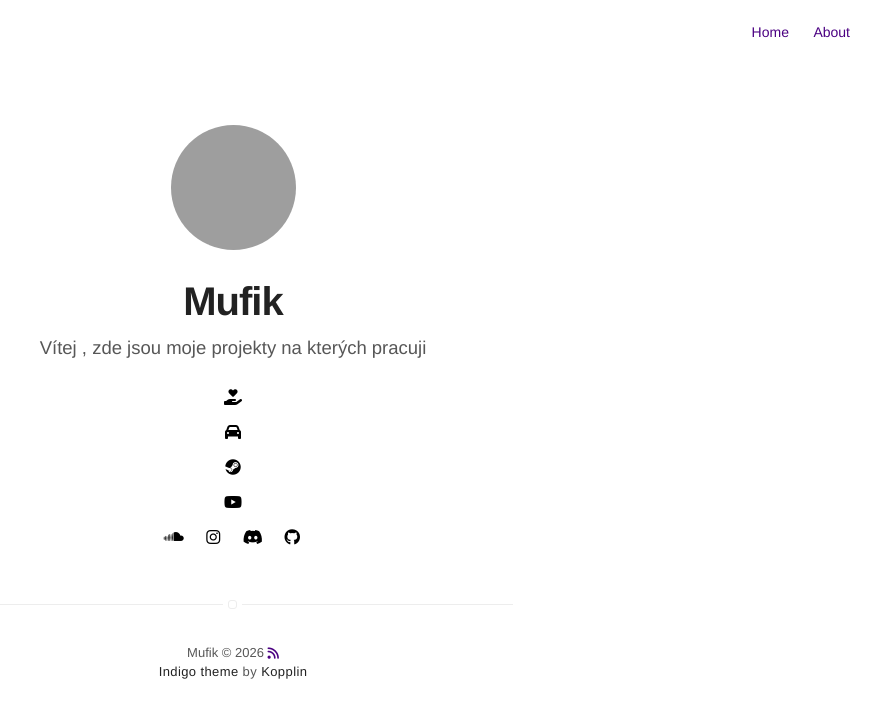
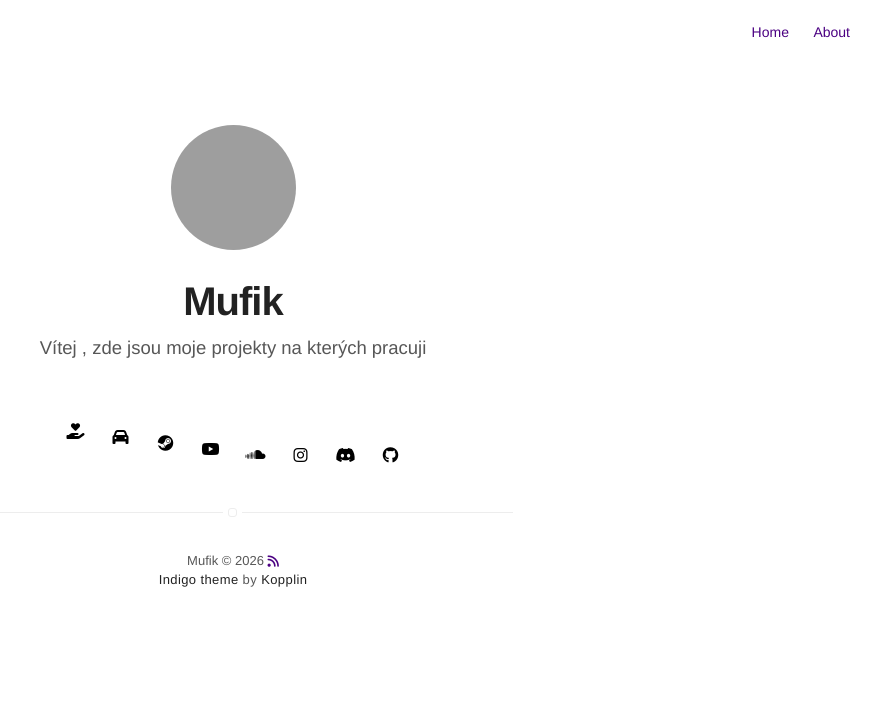
Before and after one commit to Muf1k/CZ, a Jekyll site: the page built from index.html, in a window 1280 px wide. Shown: the top 718 px of the page, without its empty margins (407-1280 px from the left). Built offline with Jekyll 4.4.1, drawn with Linux system fonts in a browser that asks for light colours; nearby versions of some CDN libraries; grey boxes are pictures that could not be loaded.

Commit message:
Refactor social links styles for better layout

```diff
--- a/_sass/components/social-links.sass
+++ b/_sass/components/social-links.sass
@@ -1,16 +1,27 @@
 .social-links
+    display: flex
+    flex-direction: row
+    align-items: center
+    justify-content: center
+    gap: 10px
+    margin-top: 12px
+    flex-wrap: wrap
+
     > .link
         margin: 0
         text-decoration: none
         position: relative
-        display: inline-block
+        display: inline-flex
+        align-items: center
+        justify-content: center
         height: 35px
         width: 35px
         color: $zeta
 
         &:hover
-            > svg
+            > svg, > i
                 color: $delta
 
-    > svg
+    > svg, > i
         transition: all ease-in-out .2s
+        font-size: 18px
```
